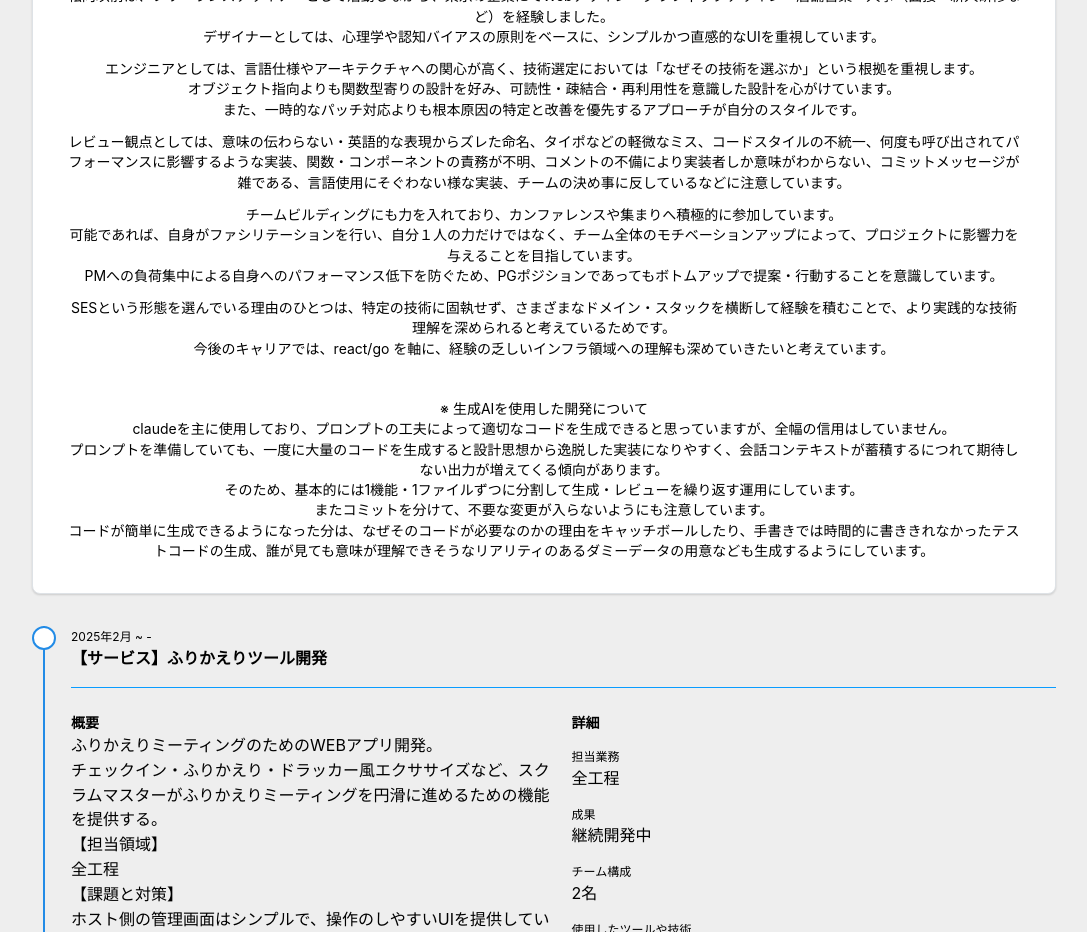
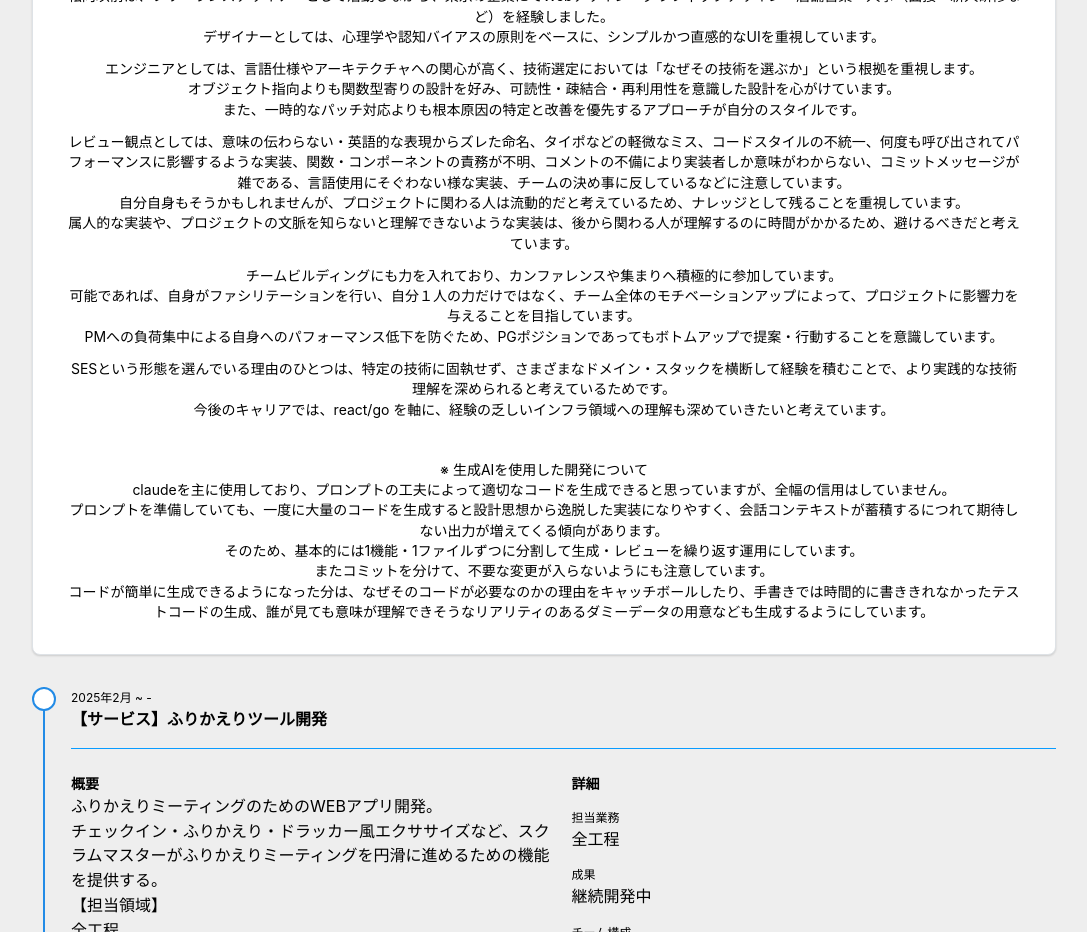
Before and after one commit to TakakiMoriguchi/takaki-moriguchi-career, a React (Create React App) app: page / in a window 1280 px wide. Shown: the part 1400-2332 px from the top of the page, without its empty margins (96-1183 px from the left). Built offline with nearby package versions, Linux system fonts and the light colour scheme.

Commit message:
feat: 属人的な実装についてPRを追加

```diff
--- a/src/App.tsx
+++ b/src/App.tsx
@@ -168,6 +168,10 @@ function App() {
 
                 <Text size="sm">
                   レビュー観点としては、意味の伝わらない・英語的な表現からズレた命名、タイポなどの軽微なミス、コードスタイルの不統一、何度も呼び出されてパフォーマンスに影響するような実装、関数・コンポーネントの責務が不明、コメントの不備により実装者しか意味がわからない、コミットメッセージが雑である、言語使用にそぐわない様な実装、チームの決め事に反しているなどに注意しています。
+                  <br />
+                  自分自身もそうかもしれませんが、プロジェクトに関わる人は流動的だと考えているため、ナレッジとして残ることを重視しています。
+                  <br />
+                  属人的な実装や、プロジェクトの文脈を知らないと理解できないような実装は、後から関わる人が理解するのに時間がかかるため、避けるべきだと考えています。
                 </Text>
 
                 <Text size="sm">
```
